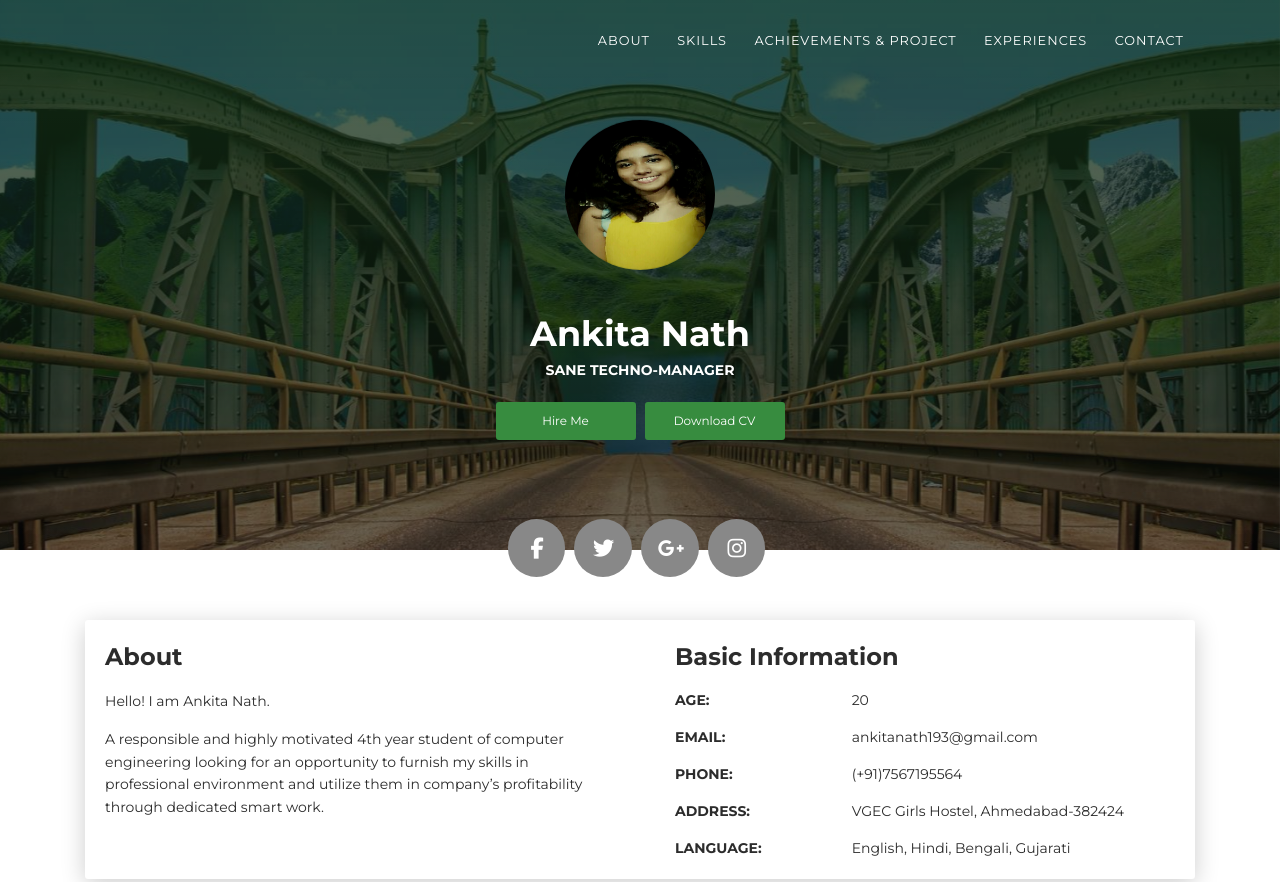
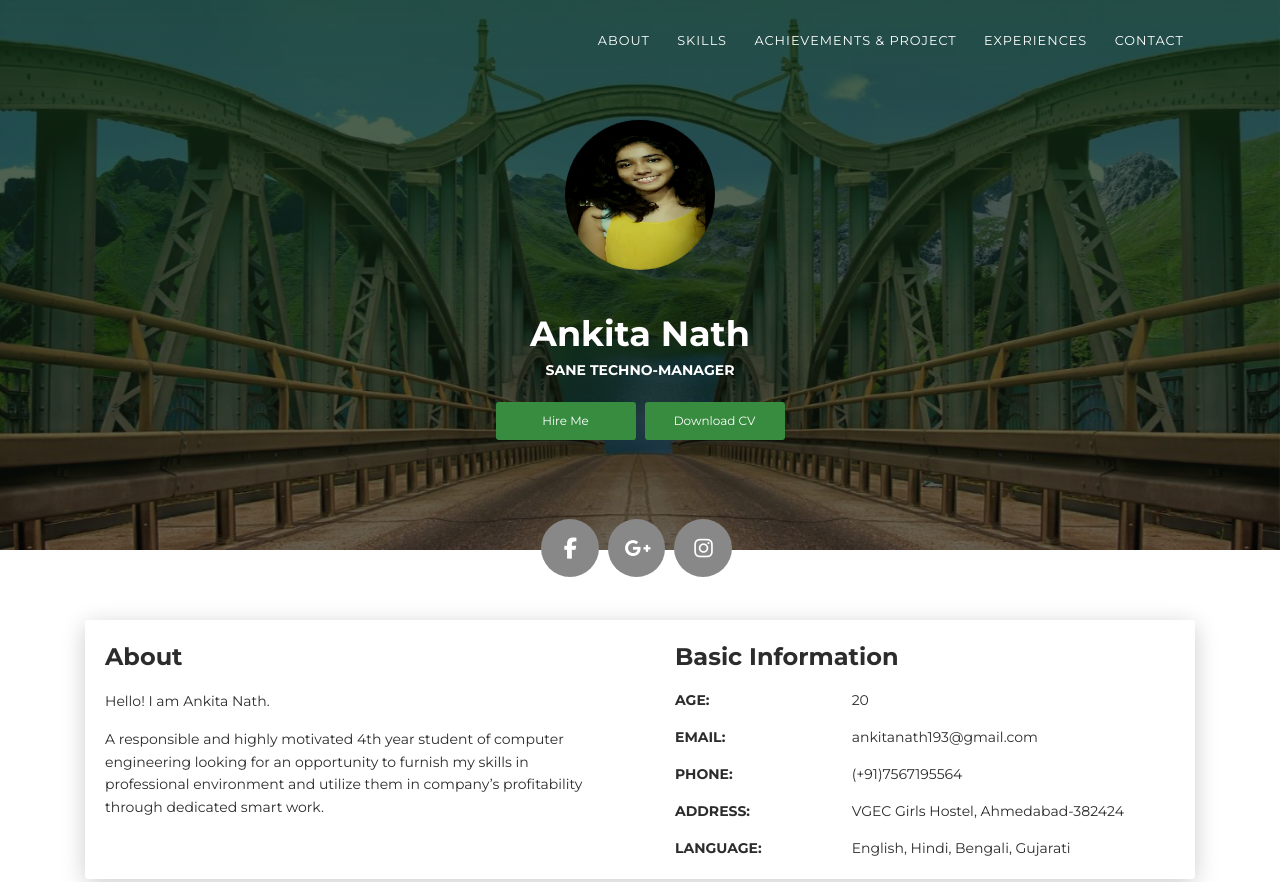
Before and after one commit to Ankita259/Ankita259.github.io, a plain HTML site: page index.html in a window 1280 px wide. Shown: the top 882 px of the page. Drawn offline with Linux system fonts and the light colour scheme.

Commit message:
Update index.html

```diff
--- a/index.html
+++ b/index.html
@@ -48,7 +48,7 @@
       </div>
       <div class="section">
         <div class="container">
-          <div class="button-container"><a class="btn btn-default btn-round btn-lg btn-icon" href="#" rel="tooltip" title="Follow me on Facebook"><i class="fa fa-facebook"></i></a><a class="btn btn-default btn-round btn-lg btn-icon" href="#" rel="tooltip" title="Follow me on Twitter"><i class="fa fa-twitter"></i></a><a class="btn btn-default btn-round btn-lg btn-icon" href="#" rel="tooltip" title="Follow me on Google+"><i class="fa fa-google-plus"></i></a><a class="btn btn-default btn-round btn-lg btn-icon" href="#" rel="tooltip" title="Follow me on Instagram"><i class="fa fa-instagram"></i></a></div>
+          <div class="button-container"><a class="btn btn-default btn-round btn-lg btn-icon" href="https://www.facebook.com/ankita3nath" rel="tooltip" title="Follow me on Facebook"><i class="fa fa-facebook"></i></a><a class="btn btn-default btn-round btn-lg btn-icon" href="#" rel="tooltip" title="Follow me on Google+"><i class="fa fa-google-plus"></i></a><a class="btn btn-default btn-round btn-lg btn-icon" href="#" rel="tooltip" title="Follow me on Instagram"><i class="fa fa-instagram"></i></a></div>
         </div>
       </div>
     </div>
```
